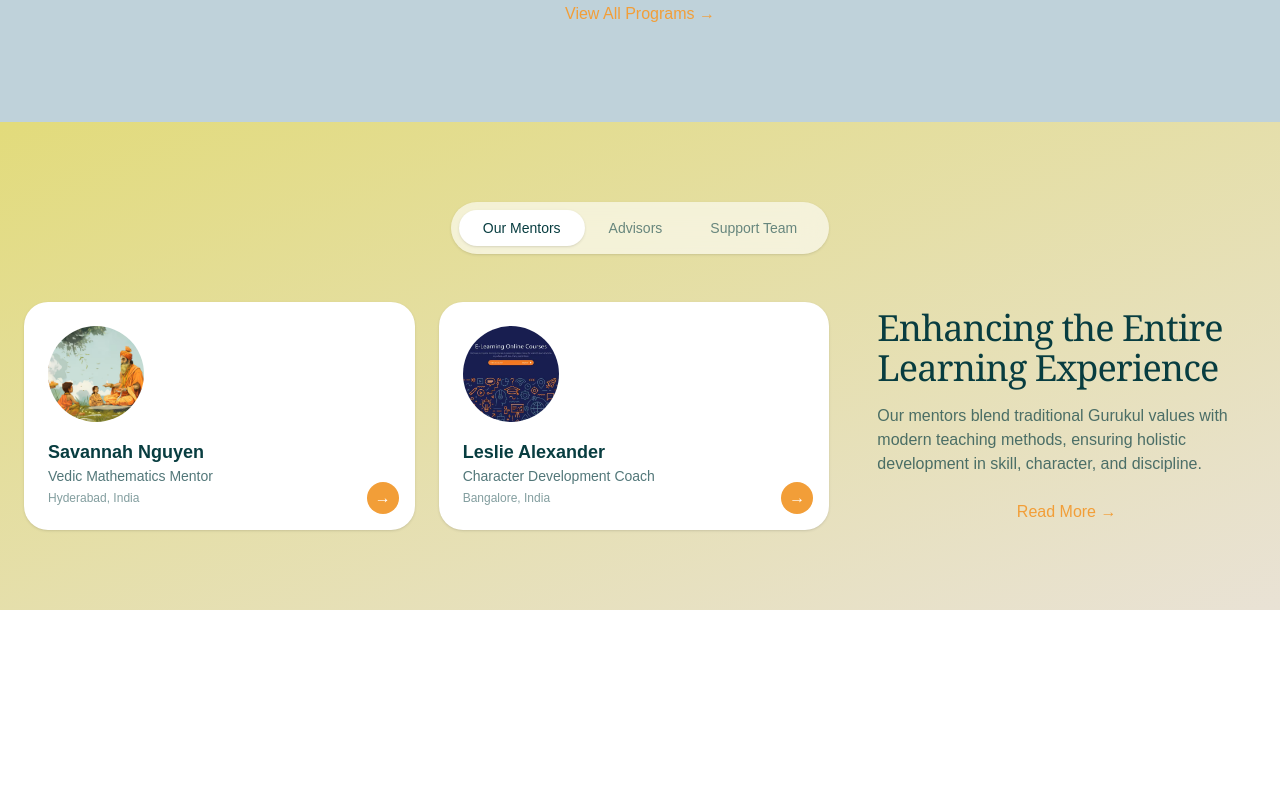
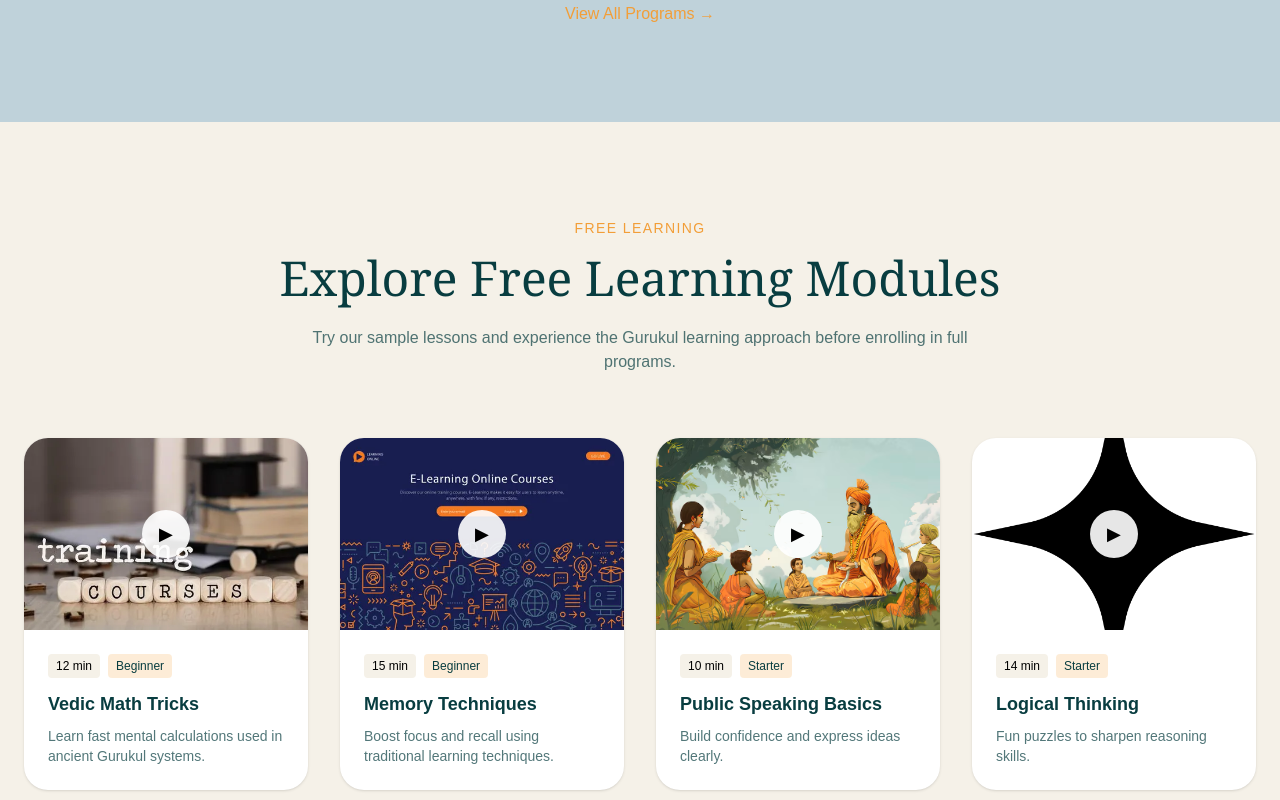
Before and after one commit to Chandogya-Prodigies/ChandogyaProdigies, a Next.js app: page / in a window 1280 px wide. Shown: the part 1360-2160 px from the top of the page. Before the commit the page ends 1970 px from the top, so only its background shows below. Built offline with nearby package versions, Linux system fonts and the light colour scheme.

Commit message:
freemodules modified

```diff
--- a/app/page.tsx
+++ b/app/page.tsx
@@ -1,4 +1,5 @@
 import AdBannerFull from "@/components/adbanner";
+import FreeModulesSection from "@/components/freemodulesection";
 import Hero from "@/components/herosection";
 import LearningDomainsSection from "@/components/learningdomainsection";
 import MentorSection from "@/components/mentor";
@@ -8,6 +9,7 @@ export default function HomePage() {
     <>
       <Hero />
       <LearningDomainsSection />
+      <FreeModulesSection />
       <MentorSection />
     </>
   );
--- a/components/freemodulesection.tsx
+++ b/components/freemodulesection.tsx
@@ -1,6 +1,6 @@
 "use client";
 
-import modules from "@/data/freeModules.json";
+import modules from "@/data/freemodules.json";
 import ModuleCard from "@/components/modulecard";
 
 export default function FreeModulesSection() {
--- a/data/freemodules.json
+++ b/data/freemodules.json
@@ -5,7 +5,7 @@
     "description": "Learn fast mental calculations used in ancient Gurukul systems.",
     "duration": "12 min",
     "level": "Beginner",
-    "thumbnail": "/modules/math.jpg"
+    "thumbnail": "/courseimg1.webp"
   },
   {
     "id": 2,
@@ -13,7 +13,7 @@
     "description": "Boost focus and recall using traditional learning techniques.",
     "duration": "15 min",
     "level": "Beginner",
-    "thumbnail": "/modules/memory.jpg"
+    "thumbnail": "/courseimg2.webp"
   },
   {
     "id": 3,
@@ -21,7 +21,7 @@
     "description": "Build confidence and express ideas clearly.",
     "duration": "10 min",
     "level": "Starter",
-    "thumbnail": "/modules/speaking.jpg"
+    "thumbnail": "/image3.png"
   },
   {
     "id": 4,
@@ -29,6 +29,6 @@
     "description": "Fun puzzles to sharpen reasoning skills.",
     "duration": "14 min",
     "level": "Starter",
-    "thumbnail": "/modules/logic.jpg"
+    "thumbnail": "/star.png"
   }
 ]
```
